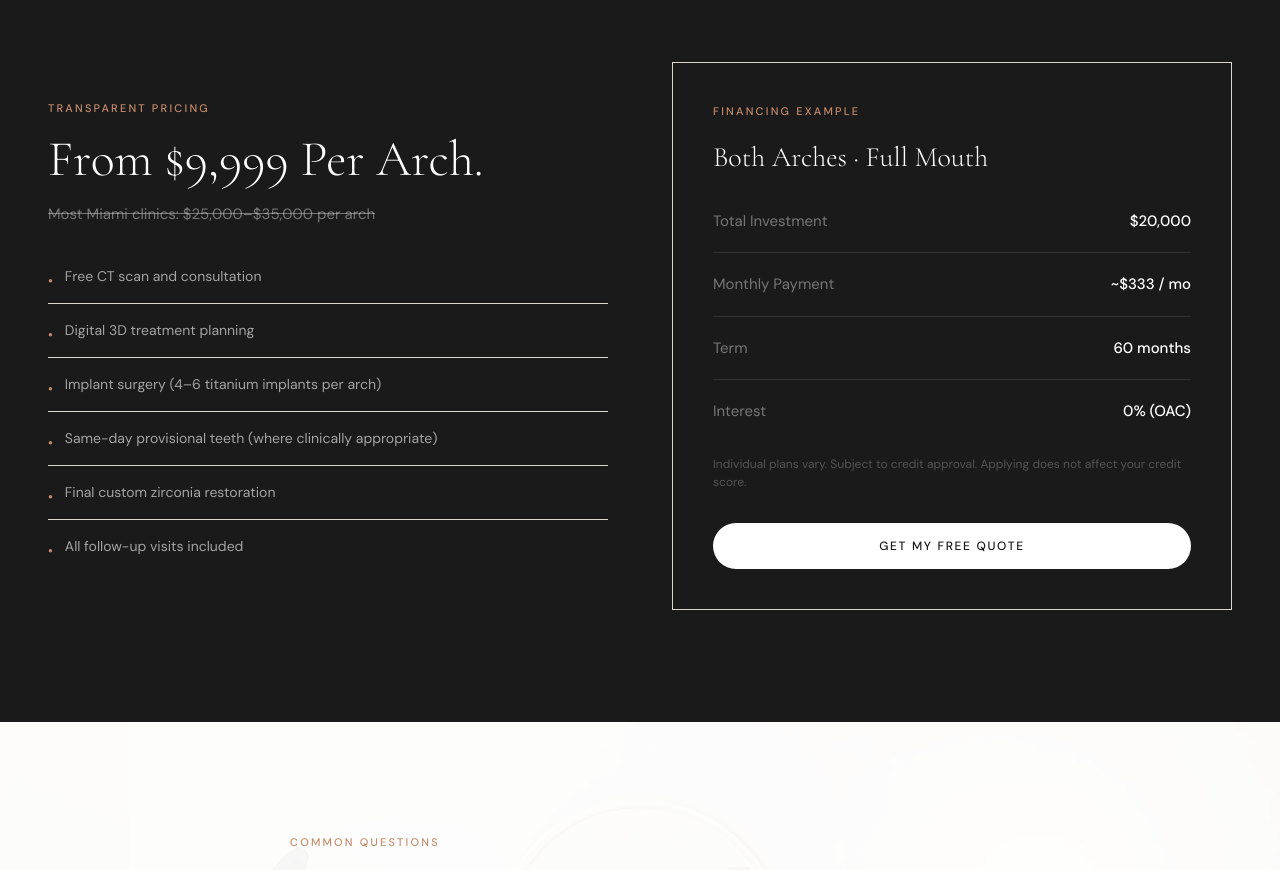
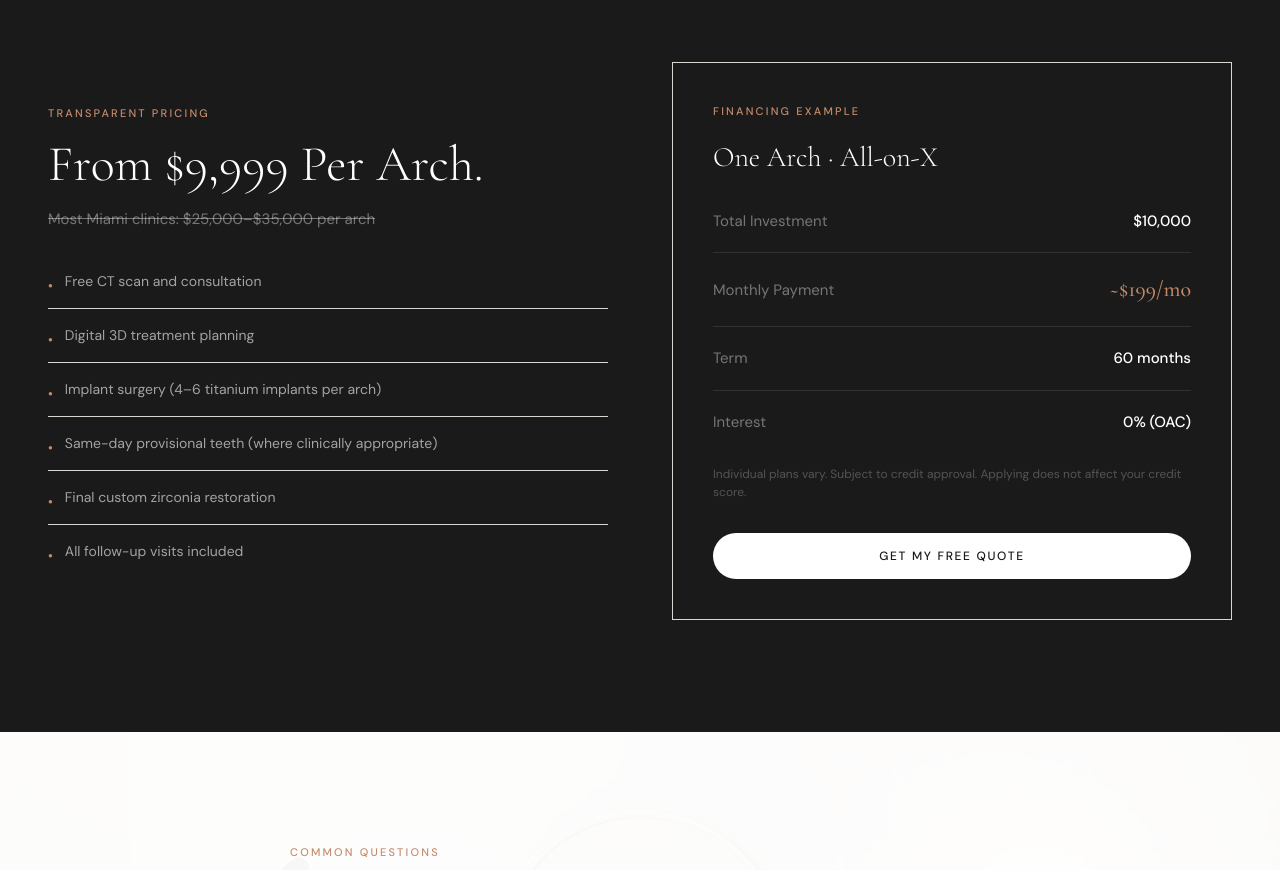
Before and after one commit to aakashrrana-max/prana-dental-miami, a React (Vite) app: page /all-on-x in a window 1280 px wide. Shown: the part 2140-3010 px from the top of the page. Built offline with nearby package versions, Linux system fonts and the light colour scheme; the HTML template or start-up script is replaced by a standard one.

Commit message:
Revamped brand visuals and pages
Co-authored-by: kashranadds-cloud <273846255+kashranadds-cloud@users.noreply.github.com>

```diff
--- a/src/pages/AllOnX.tsx
+++ b/src/pages/AllOnX.tsx
@@ -171,17 +171,17 @@ const AllOnXPage = () => (
           <AnimatedSection delay={0.1}>
             <div className="border border-white/12 p-8 md:p-10">
               <p className="eyebrow">Financing Example</p>
-              <h3 className="font-heading text-[28px] font-light text-white mb-8">Both Arches · Full Mouth</h3>
+              <h3 className="font-heading text-[28px] font-light text-white mb-8">One Arch · All-on-X</h3>
               <div className="space-y-5 divide-y divide-white/10">
                 {[
-                  ["Total Investment", "$20,000"],
-                  ["Monthly Payment", "~$333 / mo"],
+                  ["Total Investment", "$10,000"],
+                  ["Monthly Payment", "~$199/mo", true],
                   ["Term", "60 months"],
                   ["Interest", "0% (OAC)"],
-                ].map(([label, value]) => (
-                  <div key={label} className="flex justify-between items-center font-body text-[15px] pt-5 first:pt-0">
+                ].map(([label, value, highlight]) => (
+                  <div key={label as string} className="flex justify-between items-center font-body text-[15px] pt-5 first:pt-0">
                     <span className="text-white/40">{label}</span>
-                    <span className="text-white font-medium">{value}</span>
+                    <span className={`font-medium ${highlight ? "text-prana-terra text-[22px] font-heading" : "text-white"}`}>{value}</span>
                   </div>
                 ))}
               </div>
```
